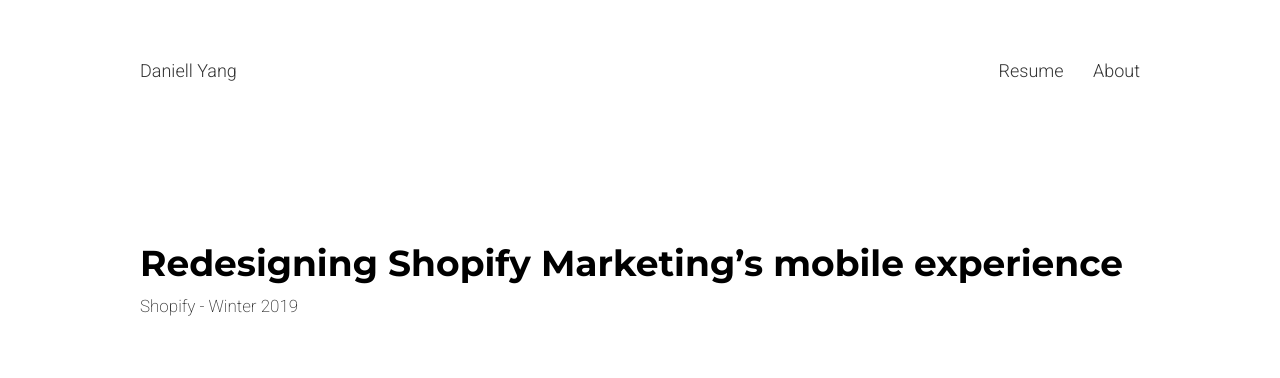
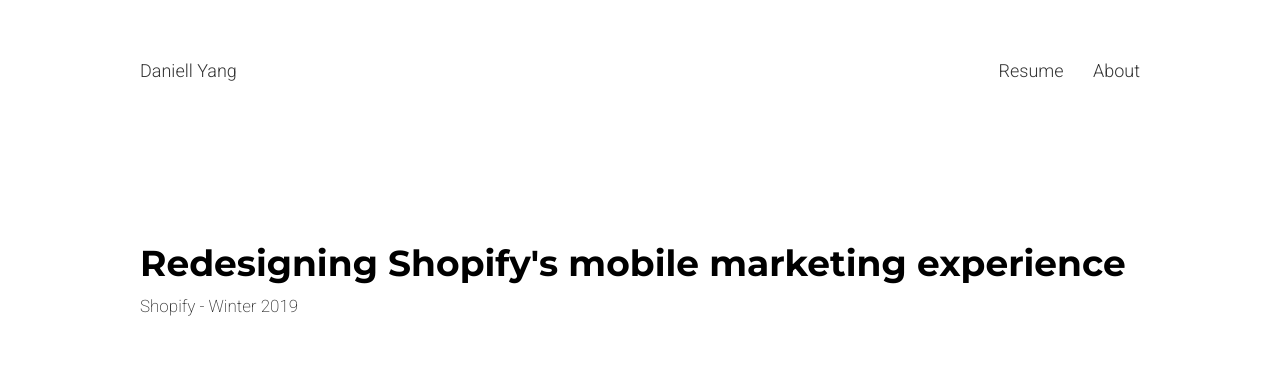
Before and after one commit to daniellyang/daniellyang.github.io, a plain HTML site: page mobileMarketing.html in a window 1280 px wide. Shown: the top 378 px of the page. Drawn offline with nearby package versions, Linux system fonts and the light colour scheme.

Commit message:
work work work

```diff
--- a/mobileMarketing.html
+++ b/mobileMarketing.html
@@ -42,7 +42,7 @@
 			<div class="landing">
 				<div class="landingWrapper">
 					<div class="info">
-						<h1>Redesigning Shopify Marketing’s mobile experience</h1>
+						<h1>Redesigning Shopify's mobile marketing experience</h1>
 						<p style="margin-top: 8px">Shopify - Winter 2019</p>
 					</div>
 				</div>
```
Also changed, not shown: index.html (+1 -1 lines).
